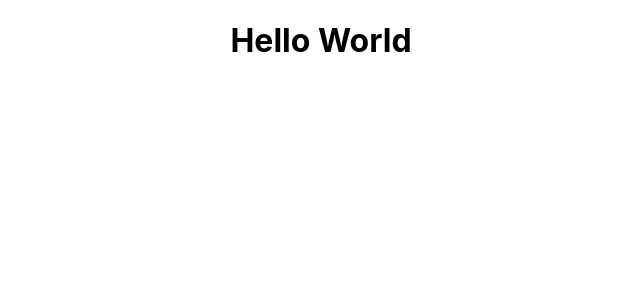
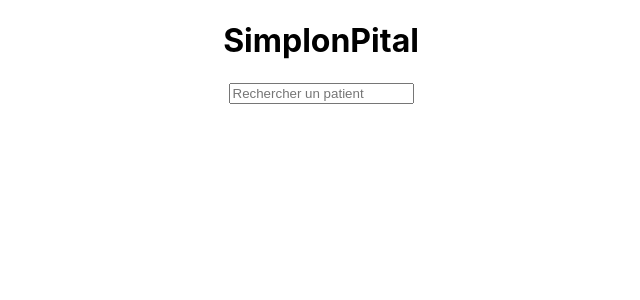
Before and after one commit to yoanbor/Simplonpital, a React (Create React App) app: page / in a window 1280 px wide. Shown: the top 300 px of the page, without its empty margins (319-959 px from the left). Built offline with nearby package versions, Linux system fonts and the light colour scheme.

Commit message:
feat(Header, Home): Création des components et pages Home et Header

```diff
--- /dev/null
+++ b/src/components/Header.js
@@ -0,0 +1,17 @@
+import React from 'react';
+
+const Header = () => {
+    return (
+        <div className="header">
+            <header>
+                <h1>SimplonPital</h1>
+               <form>
+                   <input type="text" placeholder="Rechercher un patient" />
+               </form>
+            </header>
+
+        </div>
+    );
+};
+
+export default Header;
--- a/src/pages/Home.js
+++ b/src/pages/Home.js
@@ -1,9 +1,10 @@
 import React from 'react';
+import Header from "../components/Header";
 
 const Home = () => {
     return (
         <div className="Home">
-            <h1>Hello World</h1>
+            <Header />
         </div>
     );
 };
```
